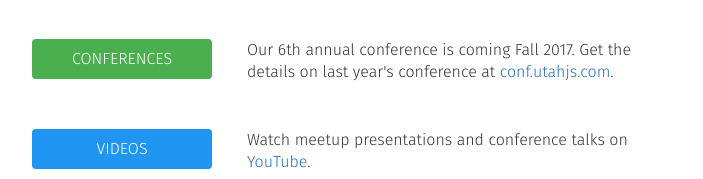
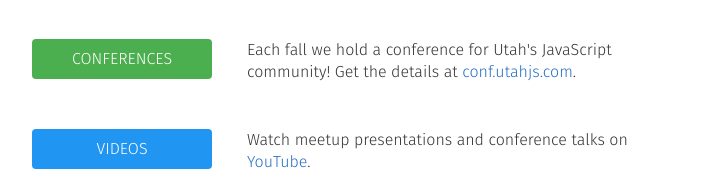
Before and after one commit to UtahJS/utahjs-com, a plain HTML site: page index.html in a window 1280 px wide. Shown: the part 1397-1576 px from the top of the page, without its empty margins (288-991 px from the left). Drawn offline with Linux system fonts and the light colour scheme.

Commit message:
Change conference blurb on homepage

```diff
--- a/index.html
+++ b/index.html
@@ -111,7 +111,7 @@
 
             <dt><a href="https://conf.utahjs.com" class="btn btn-participate btn-conf">Conferences</a></dt>
             <dd>
-                Our 6th annual conference is coming Fall 2017. Get the details on last year's conference at
+                Each fall we hold a conference for Utah's JavaScript community! Get the details at
                 <a href="https://conf.utahjs.com">conf.utahjs.com</a>.
             </dd>
 
```
